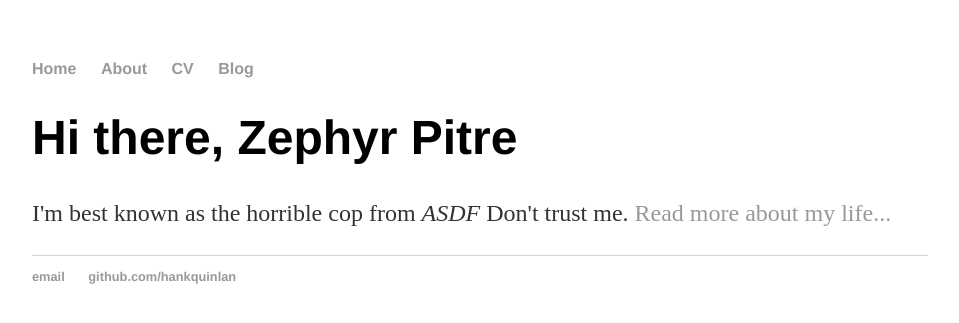
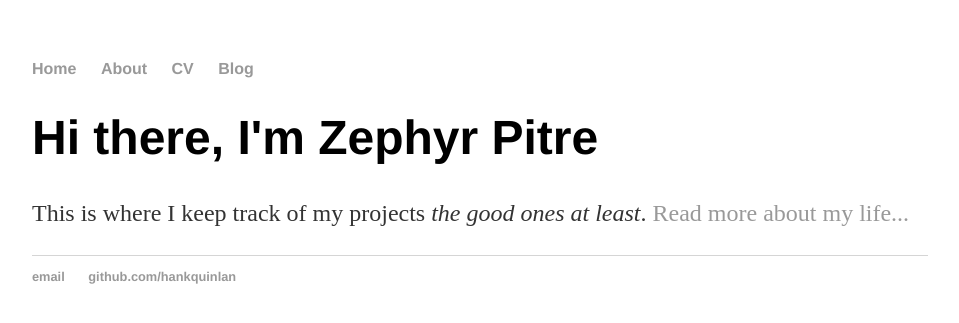
Before and after one commit to ZephyrPitre/ZephyrPitre.github.io, a Jekyll site: the page built from index.html, in a window 1280 px wide. Shown: the top 323 px of the page, without its empty margins (160-1119 px from the left). Built offline with Jekyll 4.4.1, drawn with Linux system fonts in a browser that asks for light colours.

Commit message:
Update index.html

```diff
--- a/index.html
+++ b/index.html
@@ -3,6 +3,6 @@ layout: default
 title: Hank Quinlan, Horrible Cop
 ---
 <div class="blurb">
-	<h1>Hi there, Zephyr Pitre</h1>
-	<p>I'm best known as the horrible cop from <em>ASDF</em> Don't trust me. <a href="/about">Read more about my life...</a></p>
+	<h1>Hi there, I'm Zephyr Pitre</h1>
+	<p>This is where I keep track of my projects <em>the good ones at least</em>. <a href="/about">Read more about my life...</a></p>
 </div><!-- /.blurb -->
```
